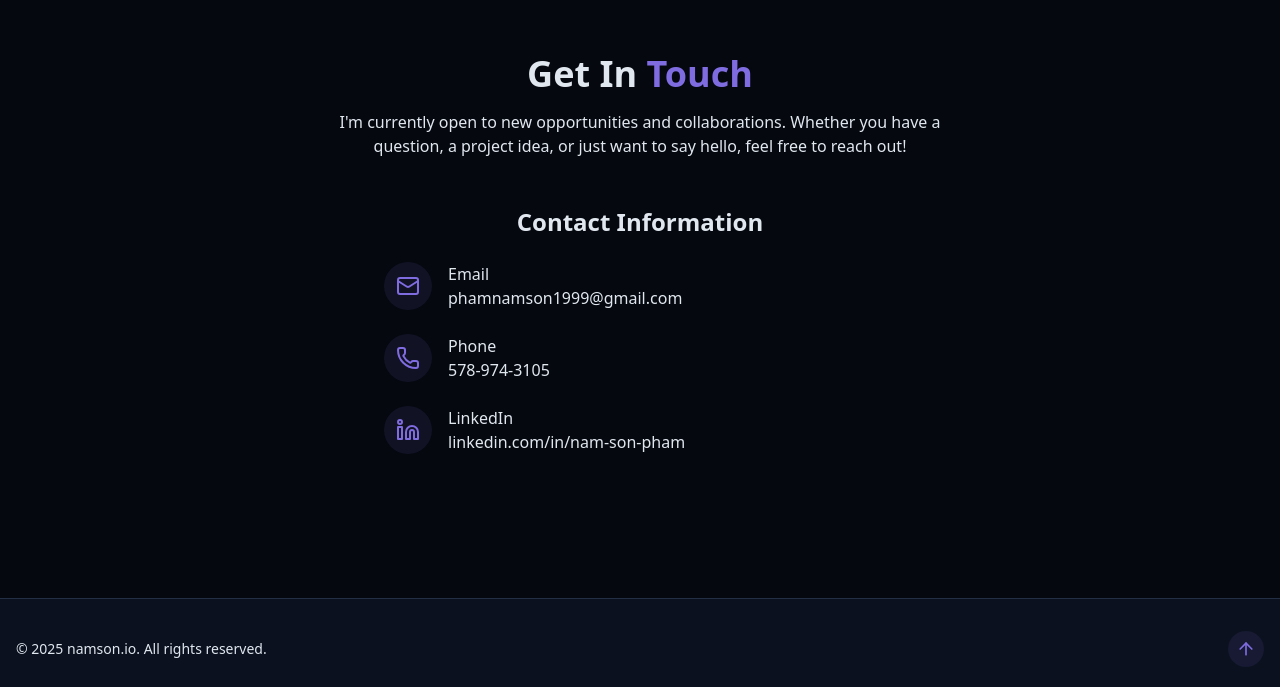
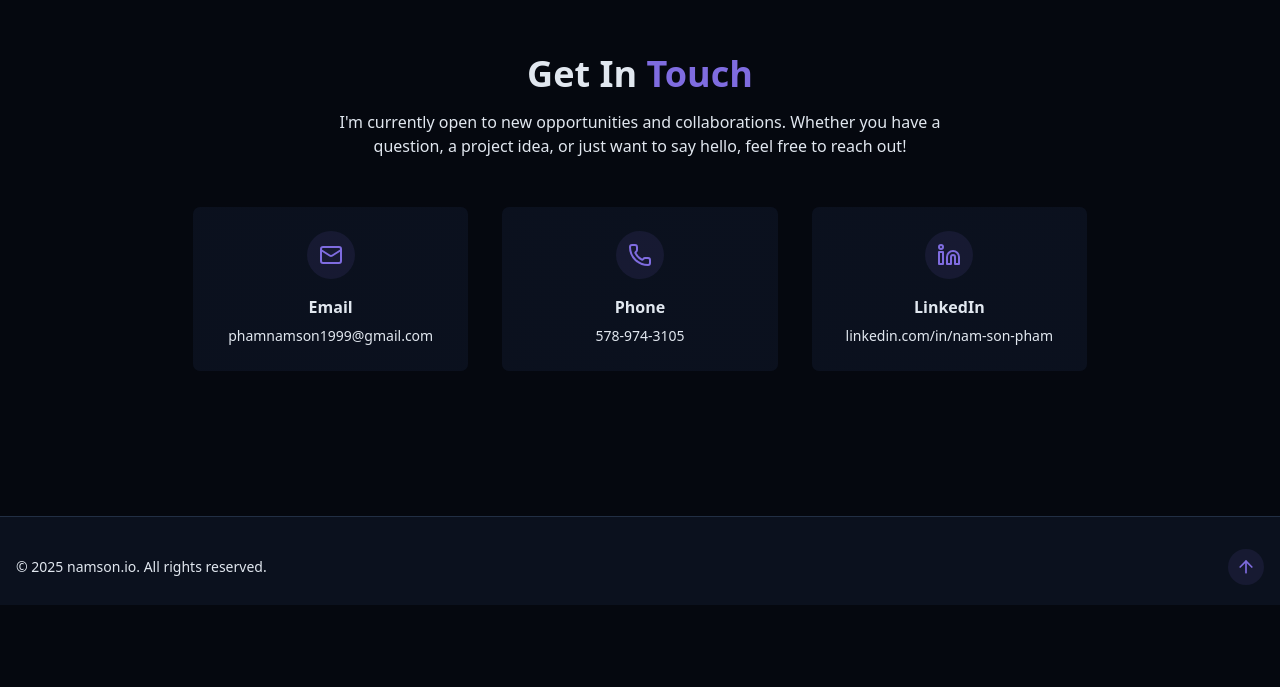
Before and after one commit to PhamNamSon/portfolio, a React (Vite) app in the folder app/: page / in a window 1280 px wide. Shown: the part 3784-4471 px from the top of the page. After the commit the page ends 4389 px from the top, so only its background shows below. Built offline with nearby package versions, Linux system fonts and the light colour scheme.

Commit message:
refactor: update layout and styling of ContactSection for improved readability

```diff
--- a/app/src/components/contact-section.tsx
+++ b/app/src/components/contact-section.tsx
@@ -9,54 +9,45 @@ export const ContactSection = () => {
         </h2>
 
         <p className="text-center mb-12 max-w-2xl mx-auto">
-          I'm currently open to new opportunities and collaborations. Whether you have a question, a project idea, or just want to say hello, feel free to reach out!
+          I'm currently open to new opportunities and collaborations. Whether you
+          have a question, a project idea, or just want to say hello, feel free to
+          reach out!
         </p>
 
-        <div className="max-w-lg mx-auto">
-          <div className="space-y-8">
-            <h3 className="text-2xl font-semibold mb-6">
-              Contact Information
-            </h3>
-
-            <div className="space-y-6 justify-center">
-              <div className="flex items-start space-x-4">
+        <div className="grid grid-cols-1 md:grid-cols-3 gap-8 max-w-4xl mx-auto">
+          <div className="flex flex-col items-center gap-4 p-6 rounded-lg gradient-border card-hover">
             <div className="p-3 rounded-full bg-primary/10">
               <Mail className="w-6 h-6 text-primary" />
             </div>
-
-                <div>
-                  <h4 className="font-medium text-left">Email</h4>
-                  <a href="mailto:phamnamson1999@gmail.com" className="hover:text-primary hover:underline transition-colors">
+            <div className="text-center">
+              <h4 className="font-semibold mb-1">Email</h4>
+              <a href="mailto:..." className="text-sm hover:text-primary hover:underline">
                 phamnamson1999@gmail.com
               </a>
             </div>
           </div>
 
-              <div className="flex items-start space-x-4">
+          <div className="flex flex-col items-center gap-4 p-6 rounded-lg gradient-border card-hover">
             <div className="p-3 rounded-full bg-primary/10">
               <Phone className="w-6 h-6 text-primary" />
             </div>
-
-                <div>
-                  <h4 className="font-medium text-left">Phone</h4>
-                  <a href="tel:5789743105" className="hover:text-primary hover:underline transition-colors">
+            <div className="text-center">
+              <h4 className="font-semibold mb-1">Phone</h4>
+              <a href="tel:..." className="text-sm hover:text-primary hover:underline">
                 578-974-3105
               </a>
             </div>
           </div>
 
-              <div className="flex items-start space-x-4">
+          <div className="flex flex-col items-center gap-4 p-6 rounded-lg gradient-border card-hover">
             <div className="p-3 rounded-full bg-primary/10">
               <Linkedin className="w-6 h-6 text-primary" />
             </div>
-
-                <div>
-                  <h4 className="font-medium text-left">LinkedIn</h4>
-                  <a href="https://www.linkedin.com/in/nam-son-pham/" target="_blank" rel="noreferrer" className="hover:text-primary hover:underline transition-colors">
+            <div className="text-center">
+              <h4 className="font-semibold mb-1">LinkedIn</h4>
+              <a href="..." className="text-sm hover:text-primary hover:underline">
                 linkedin.com/in/nam-son-pham
               </a>
-                </div>
-              </div>
             </div>
           </div>
         </div>
```
Lines whose indentation alone changed are shown as unchanged.
